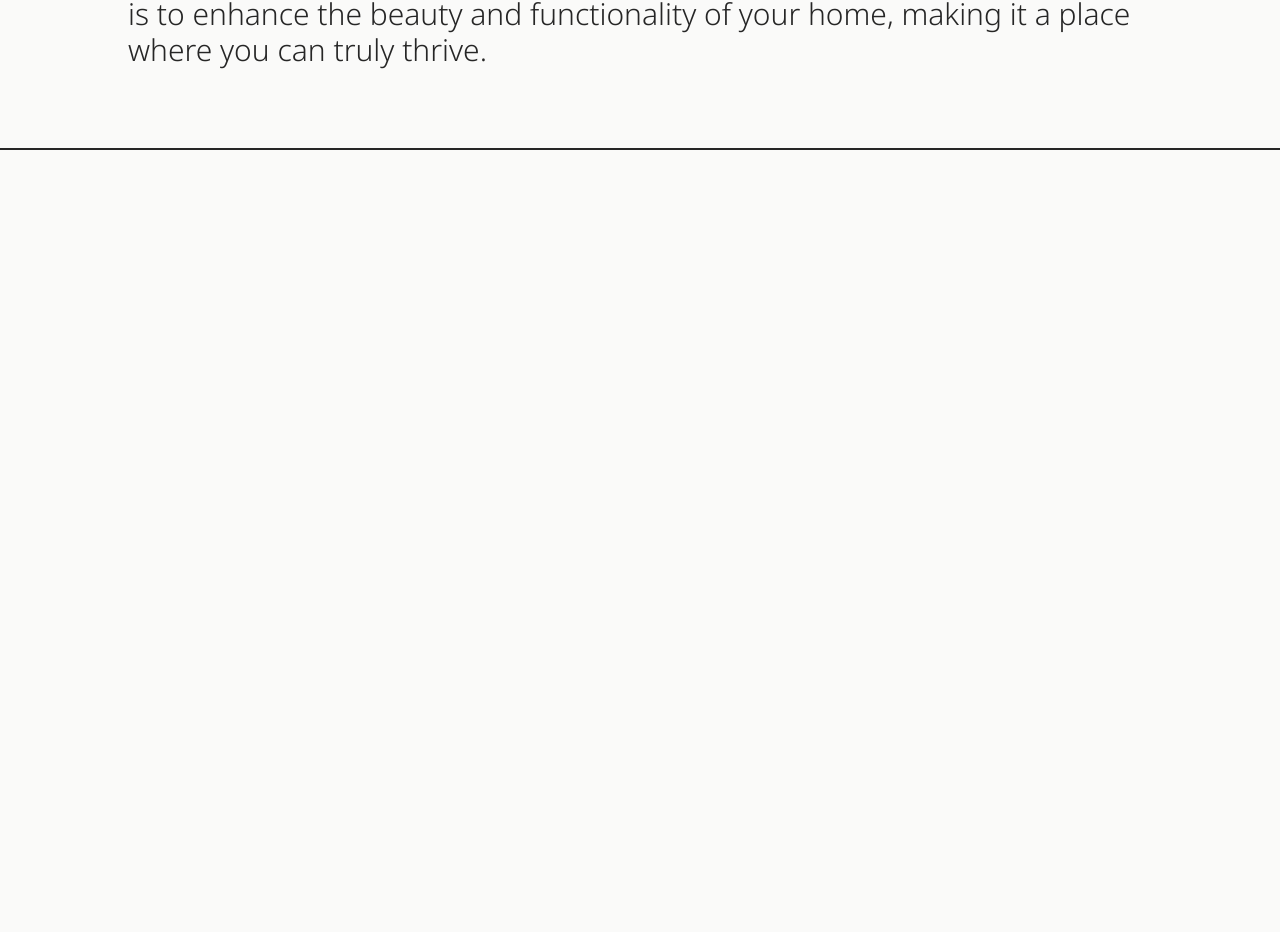
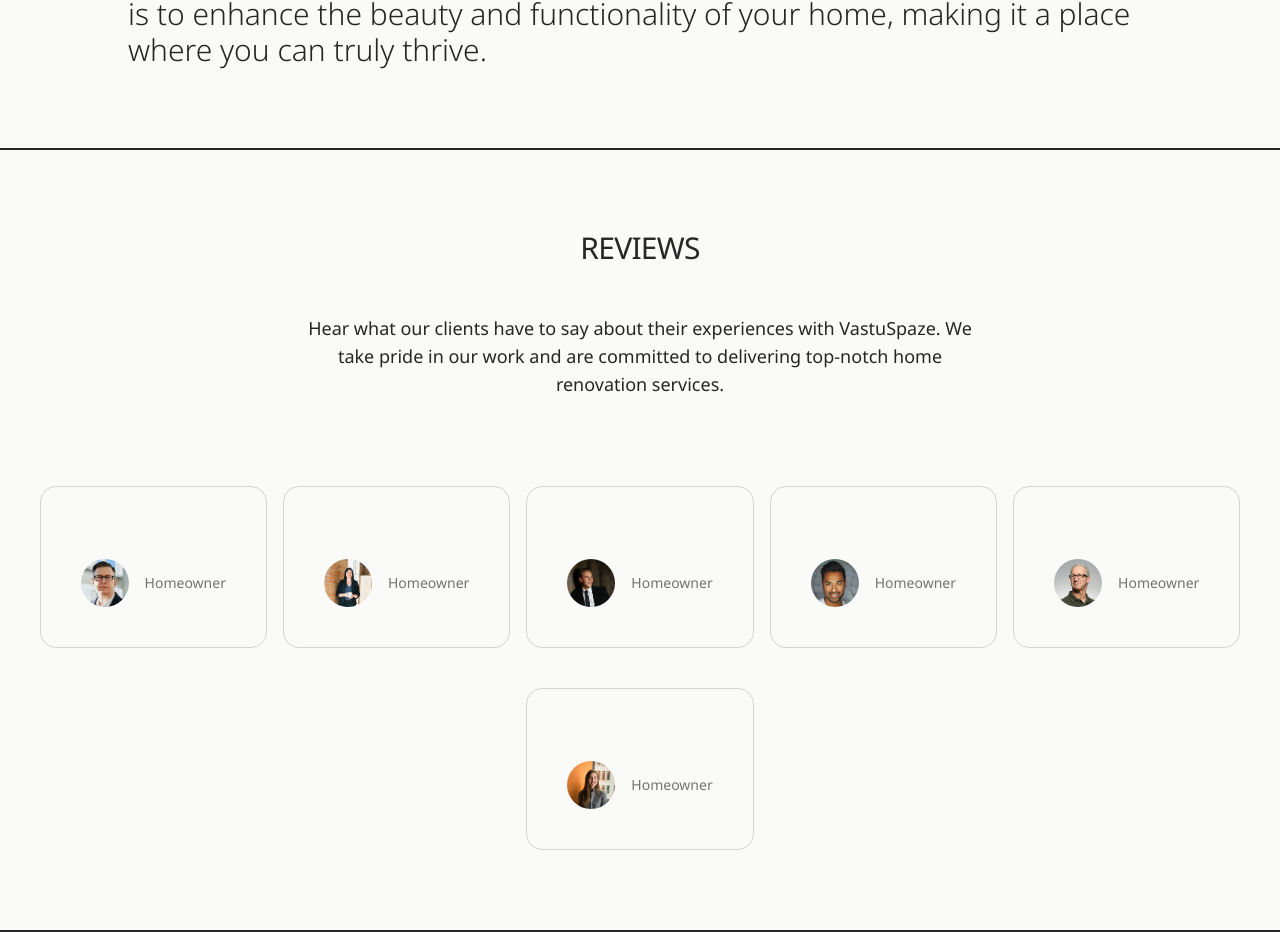
Before and after one commit to Erfan-84655/VastuSpaze, a React (Vite) app: page / in a window 1280 px wide. Shown: the part 7203-8135 px from the top of the page. Before the commit the page ends 7353 px from the top, so only its background shows below. Built offline with nearby package versions, Linux system fonts and the light colour scheme; a web font is replaced by a local one.

Commit message:
finish the Reviews section

```diff
--- a/src/Components/Reviews/index.jsx
+++ b/src/Components/Reviews/index.jsx
@@ -1,9 +1,34 @@
-import React from 'react'
-
+import React from "react";
+import { REVIEWS } from "../../constants";
 export default function Reviews() {
   return (
-<section>
-
-</section>
-  )
+    <section className="max-w-7xl mx-auto border-b-2 " id="reviews">
+      <div className="my-20">
+        <h2 className="text-xl lg:text-3xl tracking-tight text-center uppercase mb-12">
+          Reviews
+        </h2>
+        <p className="max-w-2xl text-lg mb-12 text-center mx-auto">
+          {REVIEWS.text}
+        </p>
+        <div className="flex flex-wrap justify-center">
+          {REVIEWS.reviews.map((review, index) => (
+            <div
+              key={index}
+              className="mt-10 flex flex-col items-center justify-center rounded-2xl border border-neutral-300 p-10 mx-2 max-w-xs"
+            >
+              <p className="mb-4">{review.reviews}</p>
+              <div className="flex items-center mt-4">
+                <img src={review.image} alt={review.name} className="w-12 h-12 rounded-full mr-4"/>
+                <div>
+                    <p className="text-sm text-neutral-500">
+                    {review.title}
+                    </p>
+                </div>
+              </div>
+            </div>
+          ))}
+        </div>
+      </div>
+    </section>
+  );
 }
```
